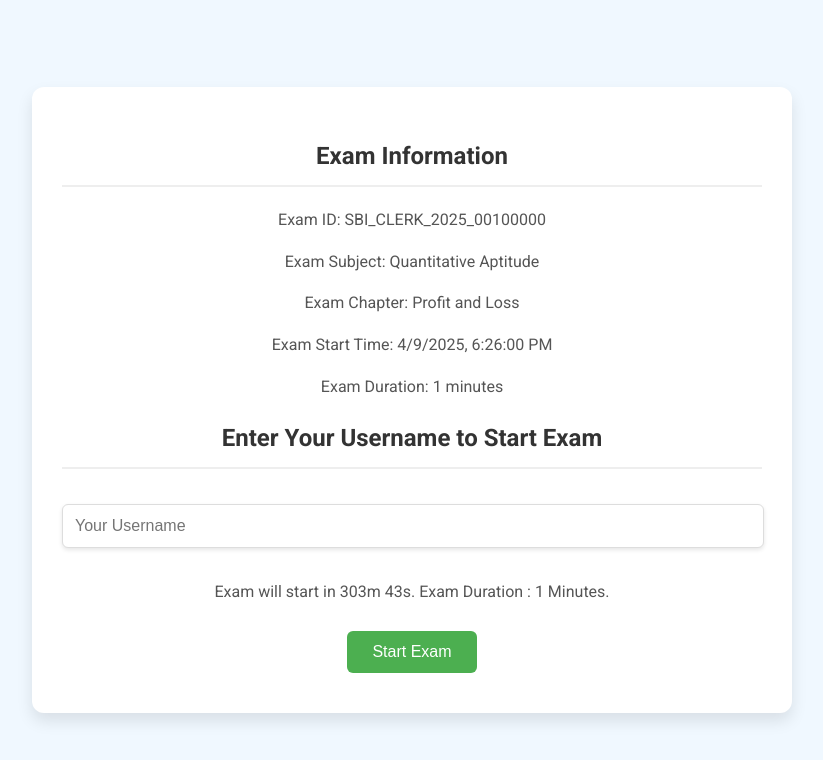
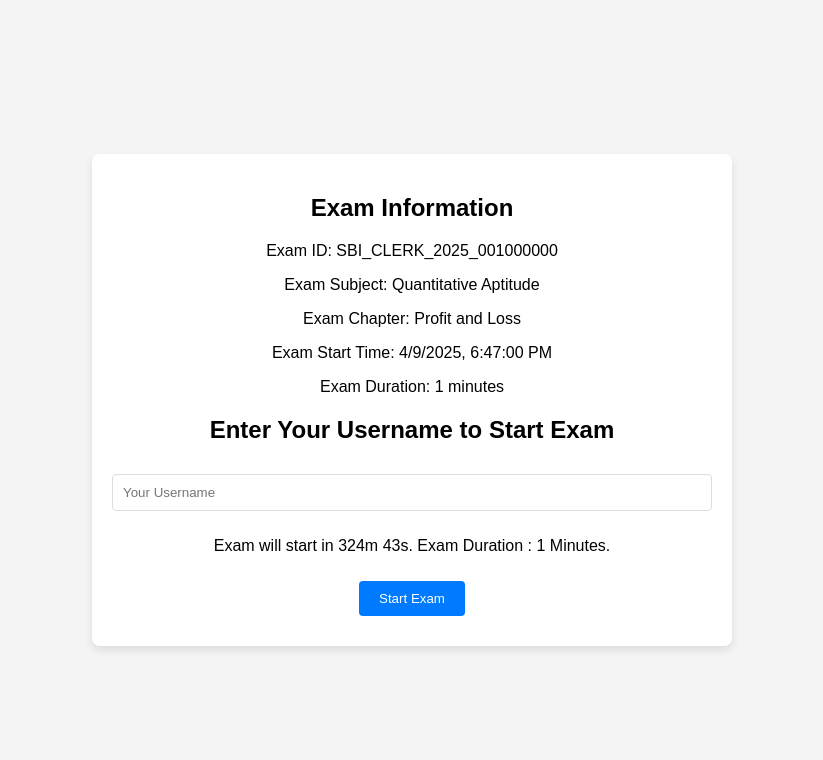
Before and after one commit to bhagirath20/exam_webapp, a plain HTML site: page app.html in a window 1280 px wide. Shown: the whole page, without its empty margins (228-1051 px from the left). Drawn offline with Linux system fonts and the light colour scheme.

Commit message:
working fine

```diff
--- a/app.html
+++ b/app.html
@@ -9,9 +9,8 @@
 
     <style>
       body {
-        font-family: "Roboto", sans-serif;
-
-        background-color: #f0f8ff; /* Light blue background */
+        font-family: "Arial", sans-serif;
+        background-color: #f4f4f4;
         margin: 0;
         padding: 0;
         display: flex;
@@ -22,71 +21,17 @@
         -webkit-user-select: none;
         -moz-user-select: none;
         -ms-user-select: none;
-        color: #333; /* Default text color */
-        line-height: 1.6; /* Improved line spacing for readability */
-      }
-
-      /* Optional: If you want to customize scrollbar (for modern browsers) */
-      ::-webkit-scrollbar {
-        width: 10px;
-      }
-
-      ::-webkit-scrollbar-track {
-        background: #f1f1f1;
-      }
-
-      ::-webkit-scrollbar-thumb {
-        background: #888;
-        border-radius: 5px;
-      }
-
-      ::-webkit-scrollbar-thumb:hover {
-        background: #555;
-      }
-
-      input[type="text"] {
-        padding: 12px 15px; /* Increased padding */
-        margin: 10px 0;
-        width: calc(100% - 30px); /* Adjusted width */
-        border: 2px solid #007bff; /* Blue border */
-        border-radius: 8px; /* Rounded corners */
-        font-size: 16px; /* Increased font size */
-        transition: border-color 0.3s ease, box-shadow 0.3s ease; /* Smooth transitions */
-        box-shadow: 0 2px 4px rgba(0, 0, 0, 0.1); /* Subtle shadow */
-      }
-
-      input[type="text"]:focus {
-        border-color: #0056b3; /* Darker blue on focus */
-        outline: none;
-        box-shadow: 0 4px 8px rgba(0, 0, 0, 0.1); /* Increased shadow on focus */
-      }
-
-      #options label {
-        display: block;
-        margin: 15px 0;
-        text-align: left;
-        font-size: 16px;
-        padding: 10px; /* Padding for labels */
-        border-bottom: 1px solid #eee; /* Light border between options */
-      }
-
-      #options label:last-child {
-        border-bottom: none; /* Remove border from the last label */
-      }
-
-      #options input[type="radio"] {
-        margin-right: 10px; /* Space between radio button and label */
       }
 
       #start-container,
       #exam-container,
       #result-container {
-        background-color: #ffffff;
-        padding: 30px; /* Increased padding */
-        border-radius: 12px; /* Rounded corners */
-        box-shadow: 0 8px 16px rgba(0, 0, 0, 0.1); /* Deeper shadow */
+        background-color: white;
+        padding: 20px;
+        border-radius: 8px;
+        box-shadow: 0 4px 8px rgba(0, 0, 0, 0.1);
         width: 80%;
-        max-width: 700px; /* Increased max width */
+        max-width: 600px;
         text-align: center;
       }
 
@@ -96,66 +41,46 @@
       }
 
       input[type="text"] {
-        padding: 12px;
-        margin: 15px 0;
-        width: calc(100% - 24px);
+        padding: 10px;
+        margin: 10px 0;
+        width: calc(100% - 22px);
         border: 1px solid #ddd;
-        border-radius: 6px;
-        font-size: 16px;
+        border-radius: 4px;
       }
 
       button {
-        background-color: #4caf50; /* Green button */
+        background-color: #007bff;
         color: white;
-        padding: 12px 25px;
+        padding: 10px 20px;
         border: none;
-        border-radius: 6px;
+        border-radius: 4px;
         cursor: pointer;
         margin: 10px;
-        font-size: 16px;
-        transition: background-color 0.3s ease; /* Smooth transition */
       }
 
       button:hover {
-        background-color: #45a049; /* Darker green on hover */
+        background-color: #0056b3;
       }
 
       #options label {
         display: block;
-        margin: 15px 0;
+        margin: 10px 0;
         text-align: left;
-        font-size: 16px;
       }
 
       #timer {
         font-weight: bold;
         color: #d9534f;
-        font-size: 18px;
       }
 
       #question {
-        margin-bottom: 25px;
-        font-size: 18px;
-        line-height: 1.6;
+        margin-bottom: 20px;
       }
 
       .button-container {
         display: flex;
         justify-content: space-between;
-        margin-top: 25px;
-      }
-
-      h2 {
-        color: #333;
-        margin-bottom: 20px;
-        border-bottom: 2px solid #eee;
-        padding-bottom: 10px;
-      }
-
-      p {
-        font-size: 16px;
-        color: #555;
-        line-height: 1.6;
+        margin-top: 20px;
       }
     </style>
   </head>
--- a/examData.js
+++ b/examData.js
@@ -33,10 +33,10 @@ const examData = {
       answer: "21%",
     },
   ],
-  examId: "SBI_CLERK_2025_00100000",
+  examId: "SBI_CLERK_2025_001000000",
   examSubject: "Quantitative Aptitude",
   examChapter: "Profit and Loss",
-  examStartTime: new Date("April 9, 2025 18:26:00"),
+  examStartTime: new Date("April 9, 2025 18:47:00"),
   examDuration: 1 * 60 * 1000, // 5 minutes in milliseconds
-  validUsers: ["bhagirath5676@", "hirva7776#", "rrr", "aa", "bb"],
+  validUsers: ["bhagirath5676@", "hirva7776#", "rrr", "aaaa", "bb"],
 };
--- a/examLogic.js
+++ b/examLogic.js
@@ -120,6 +120,13 @@ function loadQuestion() {
       ).checked = true;
     }
     document.getElementById("prevBtn").disabled = currentQuestion === 0;
+
+    // Change button text based on question number
+    if (currentQuestion === questions.length - 1) {
+      document.getElementById("submitBtn").textContent = "Submit Exam";
+    } else {
+      document.getElementById("submitBtn").textContent = "Save and Next";
+    }
   } else {
     showResult();
   }
@@ -168,8 +175,14 @@ function submitAnswer() {
       score = 0;
     }
   }
-  currentQuestion++;
-  loadQuestion();
+  if (currentQuestion === questions.length - 1) {
+    // Last question, so submit the exam
+    showResult();
+  } else {
+    // Not the last question, so go to the next question
+    currentQuestion++;
+    loadQuestion();
+  }
 }
 
 // function showResult() {
```
